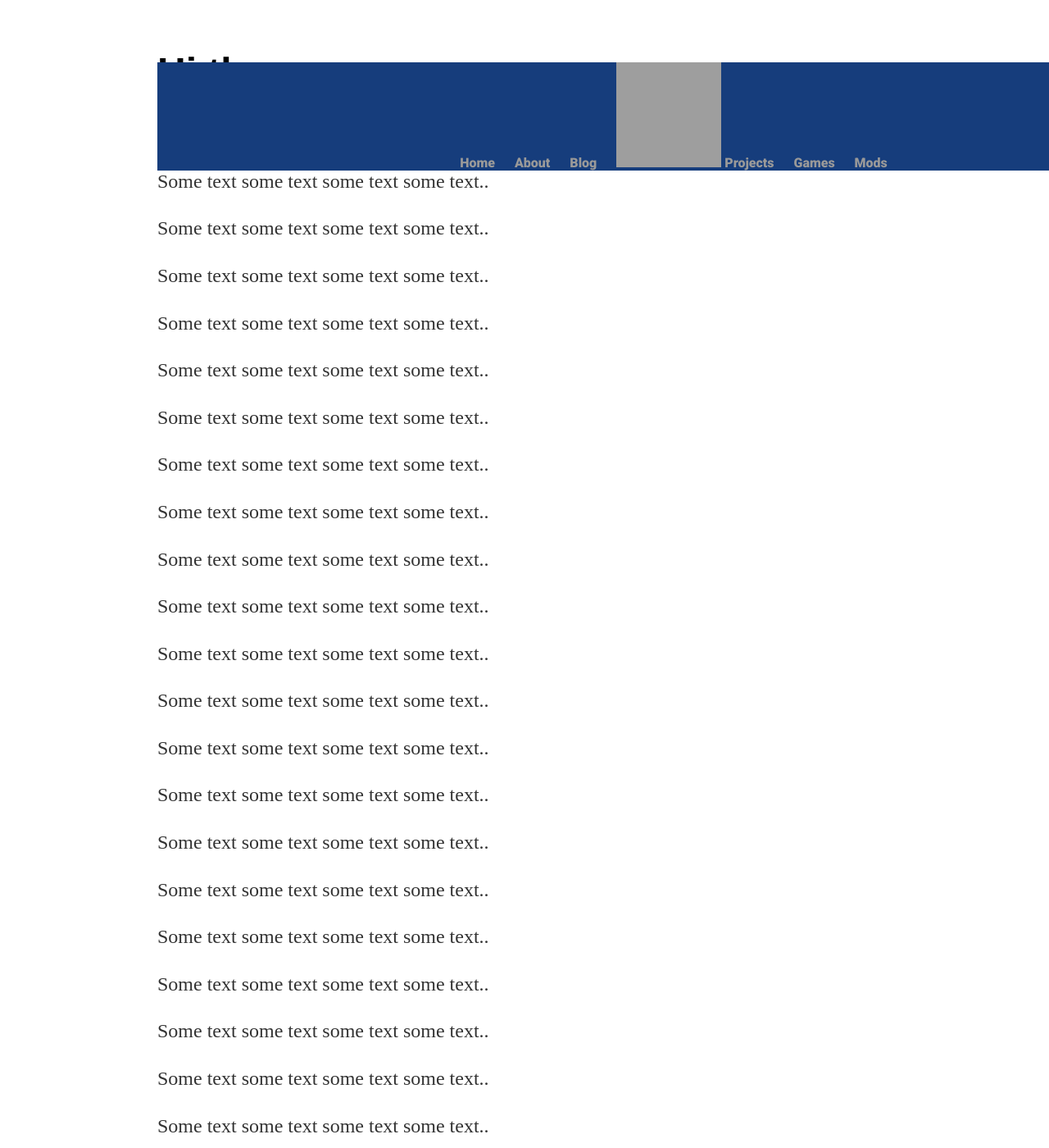
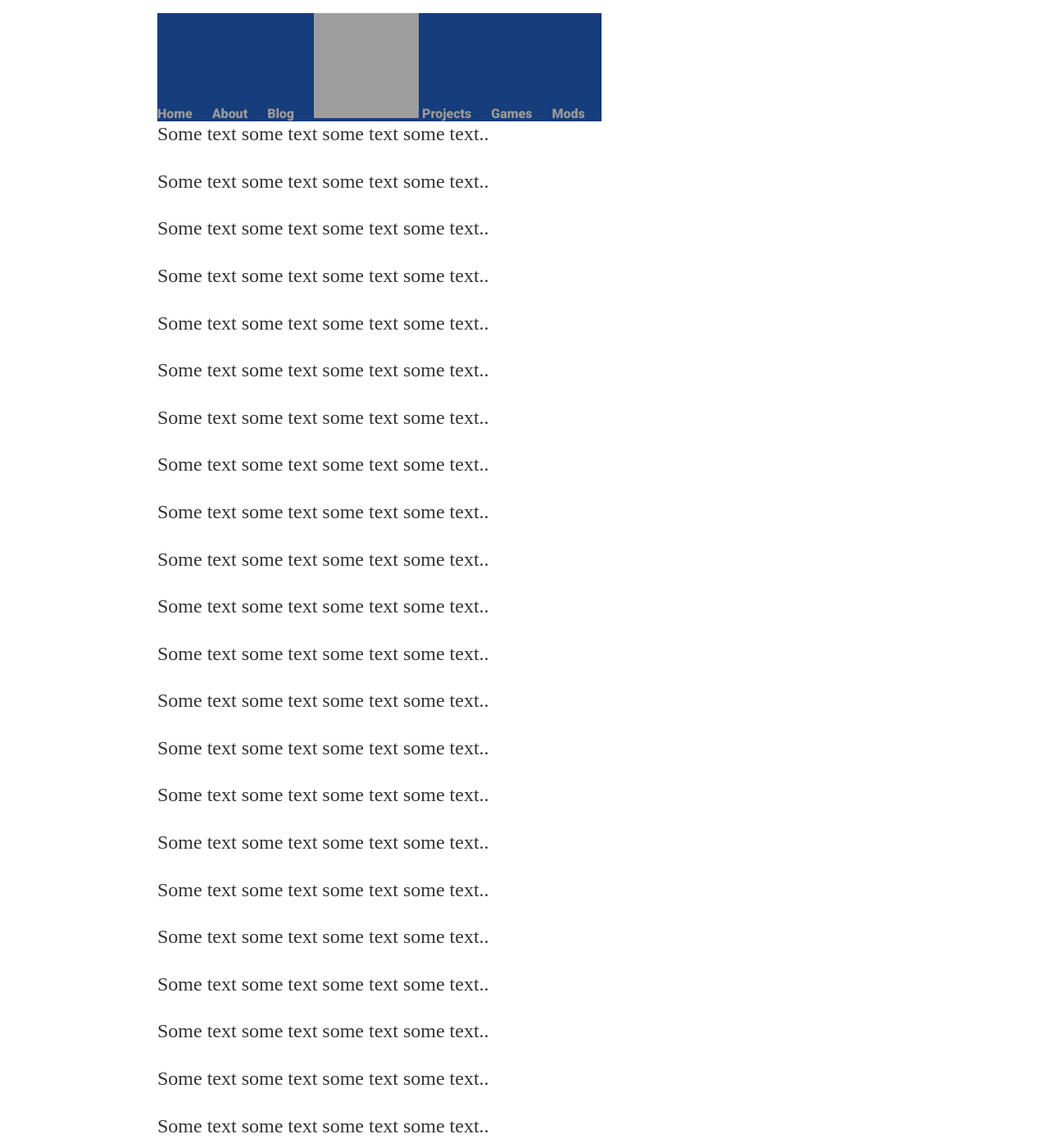
Before and after one commit to Horatio-McCallister/Horatio-McCallister.github.io, a Jekyll site: the page built from index.html, in a window 1280 px wide and 1400 px high. Shown: the whole window at 82% size. Built offline with Jekyll 4.4.1, drawn with Linux system fonts in a browser that asks for light colours; the list of posts is cut into pages by our own code; grey boxes are pictures that could not be loaded.

Commit message:
no message

```diff
--- a/css/main.css
+++ b/css/main.css
@@ -11,8 +11,8 @@ nav ul, footer ul {
 }
 nav ul {
 	position: fixed; /* Set the navbar to fixed position */
-    /*top: 0; /* Position the navbar at the top of the page */
-    width: 100%; /* Full width */
+    top: 0; /* Position the navbar at the top of the page */
+    /*width: 100%; /* Full width */
 }
 nav ul li, footer ul li {
     display: inline;
```
